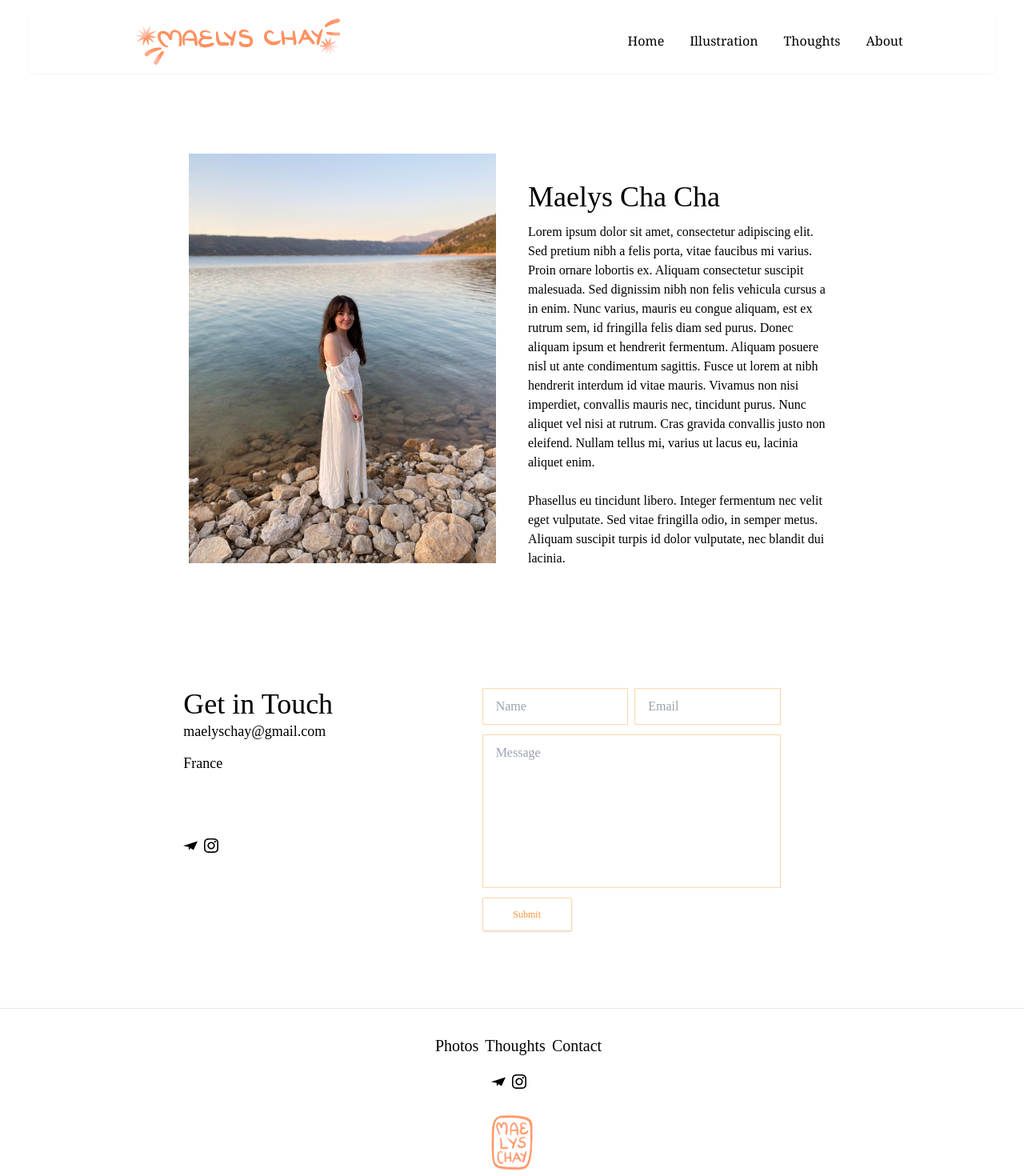
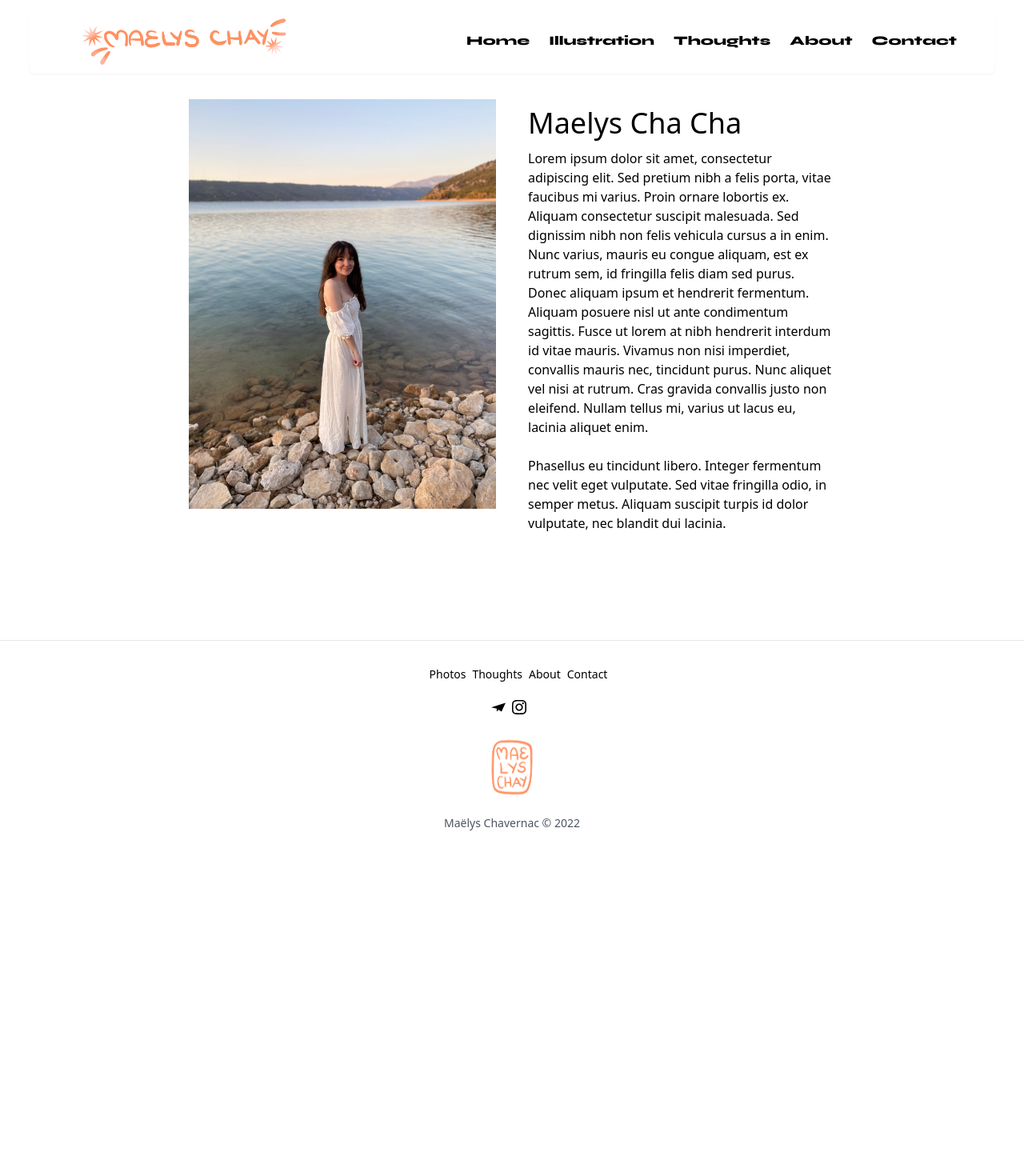
Before and after one commit to philsmithies/maelys_portfolio, a Next.js app in the folder web/: page /about in a window 1280 px wide. Shown: the top 1470 px of the page at 80% size. After the commit the page ends 1071 px from the top, so only its background shows below. Built offline with nearby package versions, Linux system fonts and the light colour scheme.

Commit message:
navbar and footer updated

```diff
--- a/web/components/Footer.tsx
+++ b/web/components/Footer.tsx
@@ -9,17 +9,22 @@ const Footer = (): JSX.Element => {
       <div className="flex flex-col items-center py-8">
         <div className="mx-auto flex pl-6">
           <Link href="https://www.instagram.com/greencatmoon">
-            <p className="mr-2 border-b-2 border-black border-transparent text-xl transition duration-150 hover:cursor-pointer hover:border-orange-400 hover:text-orange-400">
+            <p className="mr-2 border-b-2 border-black border-transparent text-sm transition duration-150 hover:cursor-pointer hover:border-orange-400 hover:text-orange-400">
               Photos
             </p>
           </Link>
           <Link href="/blog">
-            <p className="mr-2 border-b-2 border-black border-transparent text-xl transition duration-150 hover:cursor-pointer hover:border-orange-400 hover:text-orange-400">
+            <p className="mr-2 border-b-2 border-black border-transparent text-sm transition duration-150 hover:cursor-pointer hover:border-orange-400 hover:text-orange-400">
               Thoughts
             </p>
           </Link>
-          <a href="/about#contact">
-            <p className="mr-2 border-b-2 border-black border-transparent text-xl transition duration-150 hover:cursor-pointer hover:border-orange-400 hover:text-orange-400">
+          <a href="/about">
+            <p className="mr-2 border-b-2 border-black border-transparent text-sm transition duration-150 hover:cursor-pointer hover:border-orange-400 hover:text-orange-400">
+              About
+            </p>
+          </a>
+          <a href="/contact">
+            <p className="mr-2 border-b-2 border-black border-transparent text-sm transition duration-150 hover:cursor-pointer hover:border-orange-400 hover:text-orange-400">
               Contact
             </p>
           </a>
--- a/web/components/Navbar.tsx
+++ b/web/components/Navbar.tsx
@@ -44,7 +44,7 @@ const Navbar = (): JSX.Element => {
       variants={variants}
       animate={hidden ? "hidden" : "visible"}
       transition={{ ease: [0.1, 0.25, 0.3, 1], duration: 0.6 }}
-      className="fixed left-0 right-0 z-10 flex flex-col items-center justify-around bg-white drop-shadow-sm md:m-3 md:mx-9 md:flex-row md:rounded-lg "
+      className=" fixed left-0 right-0 z-10 flex flex-col items-center justify-around bg-white drop-shadow-sm md:m-3 md:mx-9 md:flex-row md:rounded-lg"
     >
       <div className="flex w-full items-center justify-between md:w-4/12">
         <Link href="/">
@@ -90,7 +90,7 @@ const Navbar = (): JSX.Element => {
         }
       >
         <div className="h-2/6">
-          <ul className="flex h-full flex-col justify-between text-4xl transition-colors ">
+          <ul className="font-syne flex h-full flex-col justify-between text-4xl font-extrabold transition-colors">
             <Link href="/">
               <li
                 className="hover:cursor-pointer hover:text-orange-400"
@@ -123,10 +123,18 @@ const Navbar = (): JSX.Element => {
                 About
               </li>
             </Link>
+            <Link href="/about">
+              <li
+                className="hover:cursor-pointer hover:text-orange-400"
+                onClick={toggleMobile}
+              >
+                Contact
+              </li>
+            </Link>
           </ul>
         </div>
       </div>
-      <div className="hidden items-center space-x-8 text-center font-serif md:flex">
+      <div className="font-syne hidden items-center space-x-6 text-center font-extrabold md:flex">
         <a
           href="/"
           className="border-b-2 border-transparent transition duration-150 hover:border-orange-400 hover:text-orange-400"
@@ -151,6 +159,12 @@ const Navbar = (): JSX.Element => {
         >
           About
         </a>
+        <a
+          href="/contact"
+          className="border-b-2 border-transparent transition duration-150 hover:border-orange-400 hover:text-orange-400"
+        >
+          Contact
+        </a>
         {/* <a href="" className="hover:text-orange-400">
           Shop
         </a> */}
--- a/web/pages/about.tsx
+++ b/web/pages/about.tsx
@@ -11,7 +11,7 @@ const About: NextPage = () => {
       <Head>
         <title>About Me</title>
       </Head>
-      <div className="mx-auto flex flex-col items-center justify-center pt-24 text-white md:flex-row md:pt-48">
+      <div className="mx-auto flex h-screen flex-col items-center justify-center text-white md:flex-row ">
         <div>
           <img
             src="/images/aboutme.jpeg"
@@ -43,42 +43,6 @@ const About: NextPage = () => {
           </p>
         </div>
       </div>
-      <div className="mx-auto flex max-w-4xl flex-col py-24 md:flex-row">
-        <div className="mx-auto flex h-60 w-4/12 flex-col justify-between self-start">
-          <h1 className="pt-5 text-center text-4xl md:text-left">
-            Get in Touch
-          </h1>
-          <div className="text-center md:mb-20 md:text-left">
-            <p className="mb-3 text-lg">maelyschay@gmail.com</p>
-            <p className="text-lg">France</p>
-          </div>
-          <div className="flex justify-center pb-10 md:justify-start">
-            <div className="mr-2">
-              <Link href="mailto:greencatmoon@gmail.com">
-                <Image
-                  src="/icons/email.svg"
-                  className="hover:cursor-pointer"
-                  height={18}
-                  width={18}
-                />
-              </Link>
-            </div>
-            <div className="md:mr-2">
-              <Link href="https://www.instagram.com/maelyschay">
-                <Image
-                  src="/icons/instagram.svg"
-                  className="hover:cursor-pointer"
-                  height={18}
-                  width={18}
-                />
-              </Link>
-            </div>
-          </div>
-        </div>
-        <div id="contact" className="mx-auto max-w-md">
-          <ContactForm />
-        </div>
-      </div>
     </>
   );
 };
--- /dev/null
+++ b/web/pages/contact.tsx
@@ -0,0 +1,45 @@
+import React from "react";
+import Link from "next/link";
+import Image from "next/image";
+import ContactForm from "../components/ContactForm";
+
+const Contact = () => {
+  return (
+    <div className="mx-auto flex h-screen max-w-4xl flex-col justify-center py-24 md:flex-row">
+      <div className="mx-auto flex h-60 w-4/12 flex-col justify-between self-center">
+        <h1 className="pt-5 text-center text-4xl md:text-left">Get in Touch</h1>
+        <div className="text-center md:mb-20 md:text-left">
+          <p className="mb-3 text-lg">maelyschay@gmail.com</p>
+          <p className="text-lg">France</p>
+        </div>
+        <div className="flex justify-center pb-10 md:justify-start">
+          <div className="mr-2">
+            <Link href="mailto:greencatmoon@gmail.com">
+              <Image
+                src="/icons/email.svg"
+                className="hover:cursor-pointer"
+                height={18}
+                width={18}
+              />
+            </Link>
+          </div>
+          <div className="md:mr-2">
+            <Link href="https://www.instagram.com/maelyschay">
+              <Image
+                src="/icons/instagram.svg"
+                className="hover:cursor-pointer"
+                height={18}
+                width={18}
+              />
+            </Link>
+          </div>
+        </div>
+      </div>
+      <div id="contact" className="mx-auto max-w-md self-center">
+        <ContactForm />
+      </div>
+    </div>
+  );
+};
+
+export default Contact;
--- a/web/styles/globals.css
+++ b/web/styles/globals.css
@@ -1,12 +1,12 @@
+@import url("https://fonts.googleapis.com/css2?family=Syne:wght@400;500;600;700;800&display=swap");
 @tailwind base;
 @tailwind components;
 @tailwind utilities;
-@import url("https://fonts.googleapis.com/css2?family=Tinos:ital,wght@0,400;0,700;1,400;1,700&display=swap");
+/* @import url("https://fonts.googleapis.com/css2?family=Tinos:ital,wght@0,400;0,700;1,400;1,700&display=swap"); */
 html,
 body {
   padding: 0;
   margin: 0;
-  font-family: "Tinos", serif;
 }
 
 a {
--- a/web/tailwind.config.js
+++ b/web/tailwind.config.js
@@ -8,7 +8,9 @@ module.exports = {
     margin: ["responsive", "hover", "first"],
   },
   theme: {
-    extend: {},
+    fontFamily: {
+      syne: ["Syne", "courier"],
+    },
   },
   plugins: [],
 };
--- a/web/tsconfig.json
+++ b/web/tsconfig.json
@@ -5,7 +5,7 @@
     "lib": ["dom", "dom.iterable", "esnext"],
     "allowJs": true,
     "skipLibCheck": true,
-    "strict": true,
+    "strict": false,
     "forceConsistentCasingInFileNames": true,
     "noEmit": true,
     "incremental": true,
```
